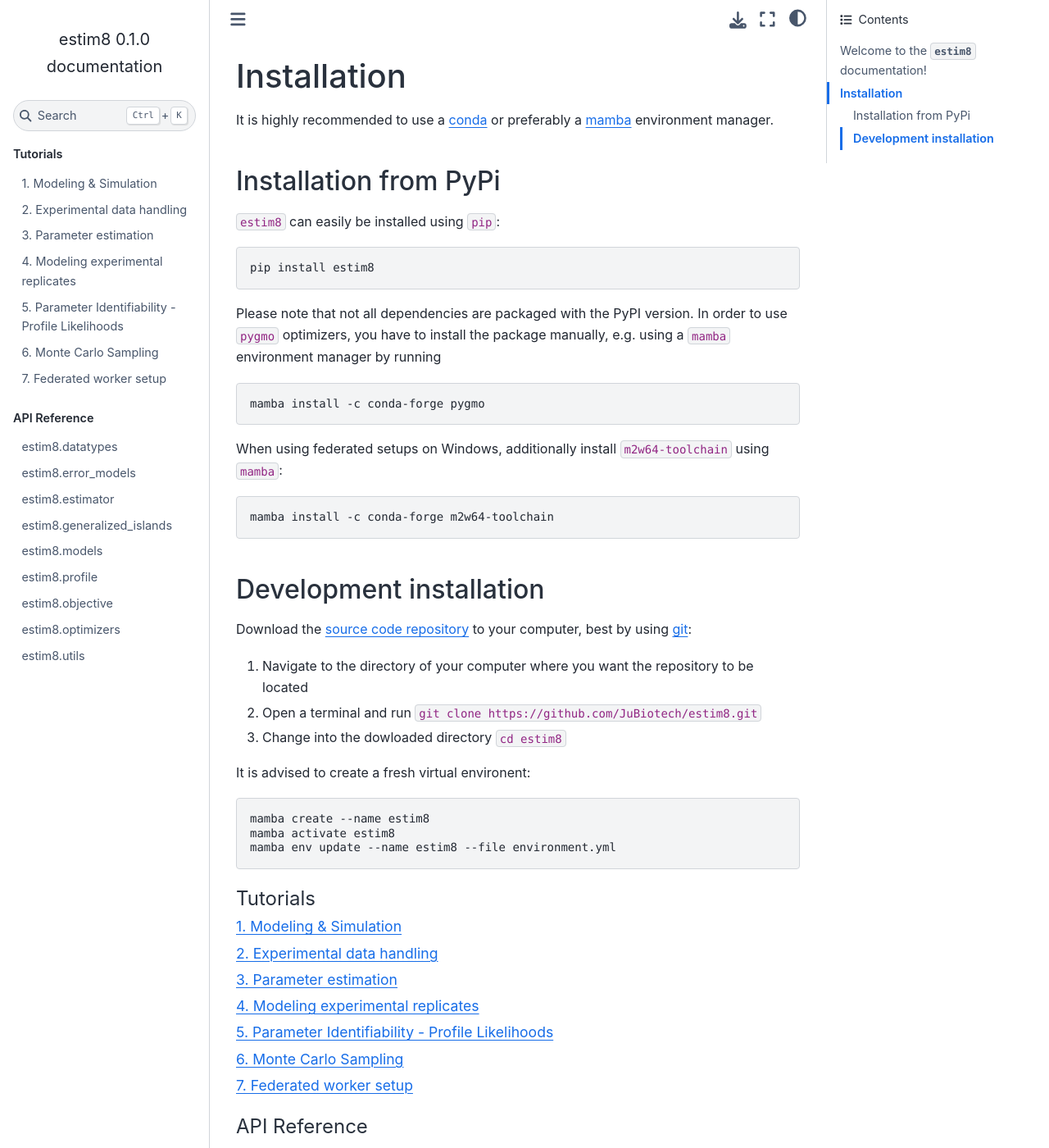
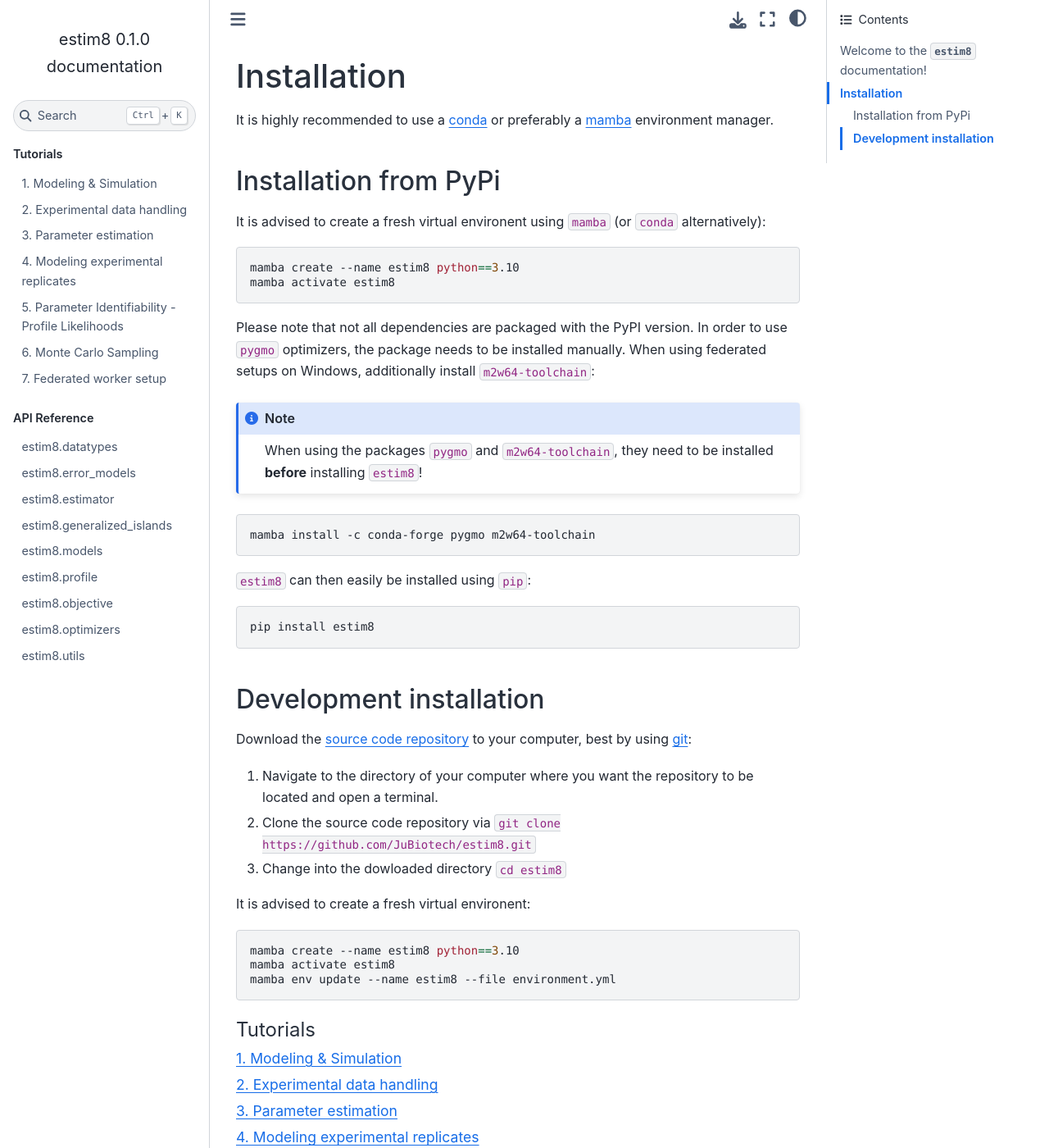
Before and after one commit to JuBiotech/estim8, a Sphinx documentation site: the page built from docs/source/index.rst, in a window 1280 px wide and 1400 px high, scrolled down 430 px. Shown: the whole window at 82% size. Built offline with Sphinx 7.4.7 and the Sphinx Book theme 1.1.4, drawn with Linux system fonts in a browser that asks for light colours; pages that are not in the unit, such as notebooks, are missing from menus.

Commit message:
adjust installation instructions

```diff
--- a/docs/source/index.rst
+++ b/docs/source/index.rst
@@ -26,35 +26,41 @@
 
 It is highly recommended to use a `conda <https://docs.conda.io/projects/conda/en/latest/user-guide/install/index.html>`_  or preferably a `mamba <https://github.com/mamba-org/mamba>`_  environment manager.
 
+
 Installation from PyPi
 ----------------------
-``estim8`` can easily be installed using ``pip``:
+It is advised to create a fresh virtual environent using ``mamba`` (or ``conda`` alternatively):
+
+.. code-block:: bash
+
+    mamba create --name estim8 python==3.10
+    mamba activate estim8
+
+
+Please note that not all dependencies are packaged with the PyPI version. In order to use ``pygmo`` optimizers, the package needs to be installed manually. When using federated setups on Windows, additionally install ``m2w64-toolchain``:
+
+.. note::
+   When using the packages ``pygmo`` and ``m2w64-toolchain``, they need to be installed **before** installing ``estim8``!
+
+.. code-block:: bash
+
+    mamba install -c conda-forge pygmo m2w64-toolchain
+
+
+
+``estim8`` can then easily be installed using ``pip``:
 
 .. code-block:: bash
 
     pip install estim8
-
-Please note that not all dependencies are packaged with the PyPI version. In order to use ``pygmo`` optimizers, you have to install the package manually, e.g. using a ``mamba`` environment manager by running
-
-.. code-block:: bash
-
-    mamba install -c conda-forge pygmo
-
-
-When using federated setups on Windows, additionally install ``m2w64-toolchain`` using ``mamba``:
-
-
-.. code-block:: bash
-
-    mamba install -c conda-forge m2w64-toolchain
 
 
 Development installation
 ------------------------
 Download the `source code repository <https://github.com/JuBiotech/estim8>`_ to your computer, best by using `git <https://git-scm.com/>`_:
 
-#.   Navigate to the directory of your computer where you want the repository to be located
-#.   Open a terminal and run :code:`git clone https://github.com/JuBiotech/estim8.git`
+#.   Navigate to the directory of your computer where you want the repository to be located and open a terminal.
+#.   Clone the source code repository via :code:`git clone https://github.com/JuBiotech/estim8.git`
 #.   Change into the dowloaded directory :code:`cd estim8`
 
 
@@ -62,7 +68,7 @@
 
 .. code-block:: bash
 
-    mamba create --name estim8
+    mamba create --name estim8 python==3.10
     mamba activate estim8
     mamba env update --name estim8 --file environment.yml
 
```
